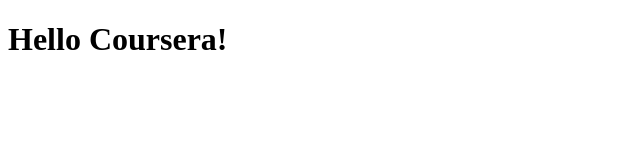
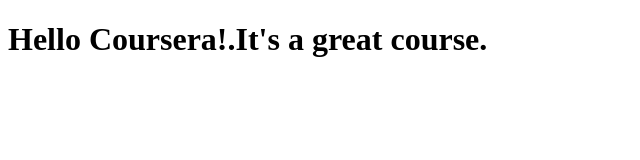
Before and after one commit to AbhiLohar/coursera-test, a plain HTML site: page site/index.html in a window 1280 px wide. Shown: the whole page, without its empty margins (0-640 px from the left). Drawn offline with Linux system fonts and the light colour scheme.

Commit message:
Small addition to our page content.

```diff
--- a/site/index.html
+++ b/site/index.html
@@ -6,7 +6,7 @@
 	<title>Hello Coursera!</title>
 </head>
 <body>
-	<h1>Hello Coursera!</h1>
+	<h1>Hello Coursera!.It's a great course.</h1>
 
 </body>
 </html>
```
